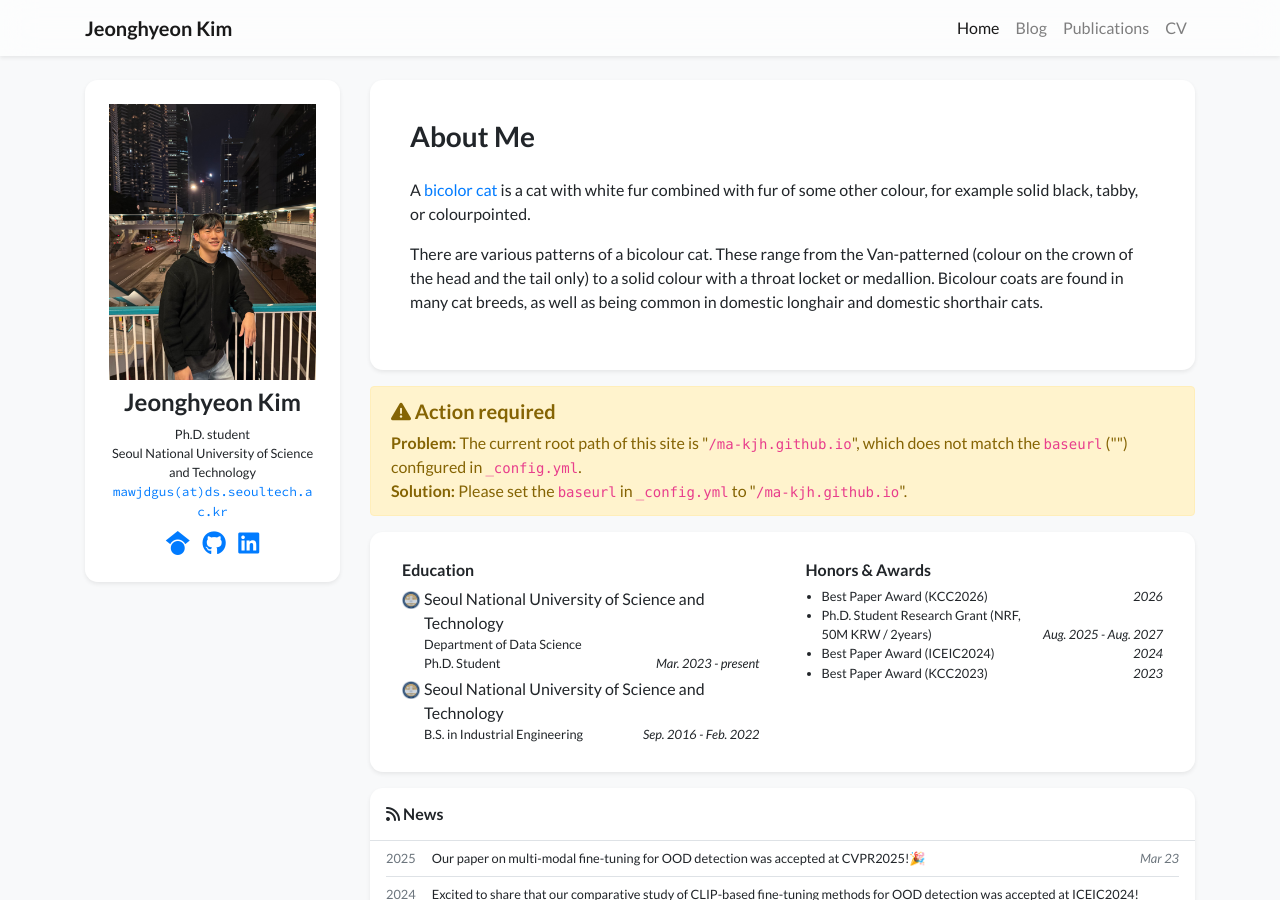
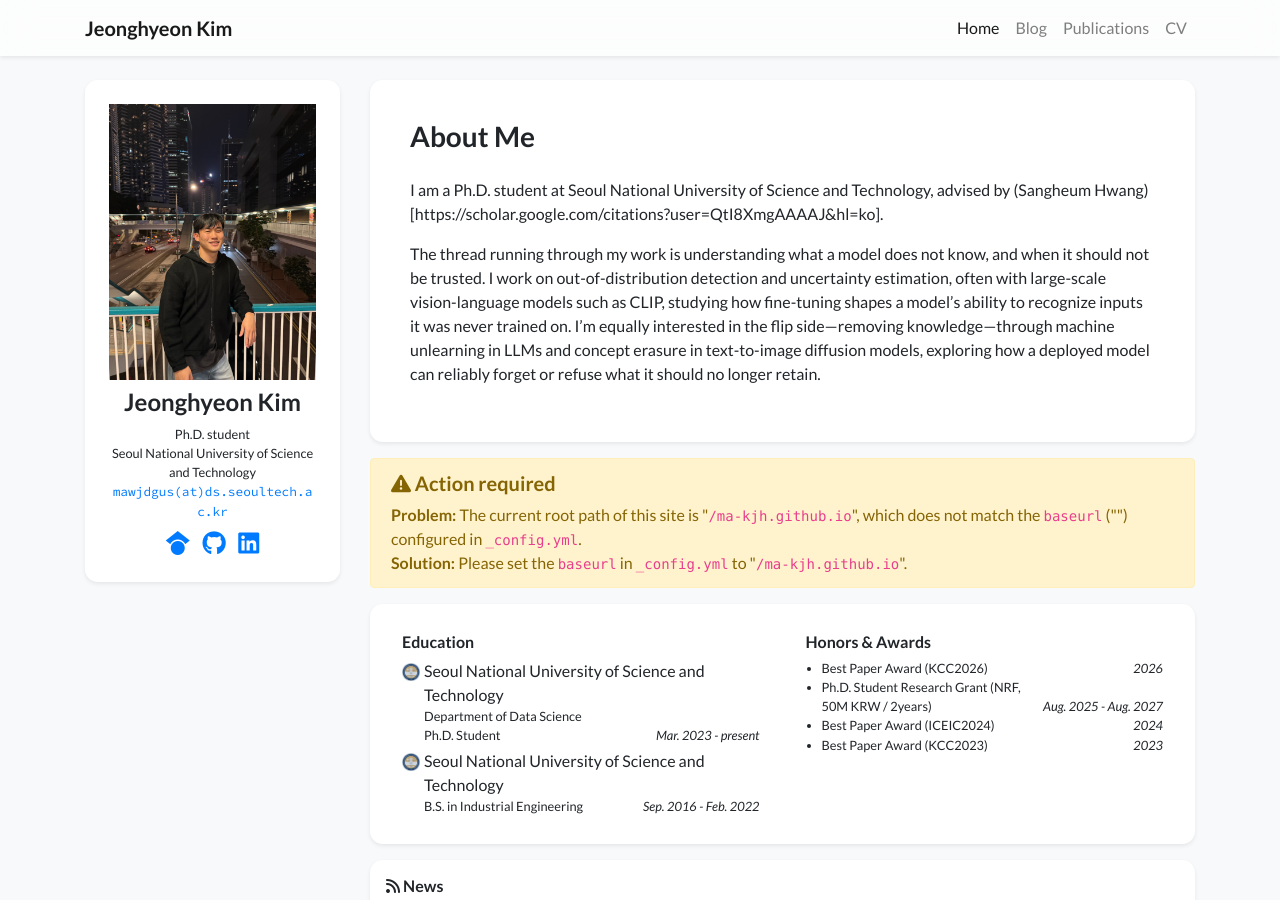
Before and after one commit to ma-kjh/ma-kjh.github.io, a Jekyll site: the page built from index.html, in a window 1280 px wide and 900 px high. Built offline with Jekyll 4.4.1, drawn with Linux system fonts in a browser that asks for light colours; nearby versions of some CDN libraries; a style sheet for code colours, icons or effects is not loaded.

Commit message:
Update profile.yml

```diff
--- a/_data/profile.yml
+++ b/_data/profile.yml
@@ -22,12 +22,14 @@ linkedin: jeonghyeon-kim-05b9a4349
 short_bio_text_justify: false
 short_bio: >-
   <p>
-    A <a href="https://en.wikipedia.org/wiki/Bicolor_cat" target="_blank">bicolor cat</a> is a cat with white fur combined with fur of some other colour, for example solid black, tabby, or colourpointed.
+    I am a Ph.D. student at Seoul National University of Science and Technology, advised by
+    (Sangheum Hwang)[https://scholar.google.com/citations?user=QtI8XmgAAAAJ&hl=ko].
   </p>
+  The thread running through my work is understanding what a model does not know, and when it should not be trusted.
+  I work on out-of-distribution detection and uncertainty estimation, often with large-scale vision-language models such as CLIP, studying how fine-tuning shapes a model’s ability to recognize inputs it was never trained on.
+  I’m equally interested in the flip side—removing knowledge—through machine unlearning in LLMs and concept erasure in text-to-image diffusion models, exploring how a deployed model can reliably forget or refuse what it should no longer retain.
   <p>
-    There are various patterns of a bicolour cat. These range from the Van-patterned (colour on the crown of the head
-    and the tail only) to a solid colour with a throat locket or medallion. Bicolour coats are found in many cat breeds,
-    as well as being common in domestic longhair and domestic shorthair cats.
+
   </p>
 
 portrait_url: /assets/images/photos/jeonghyeonkim.png
```
